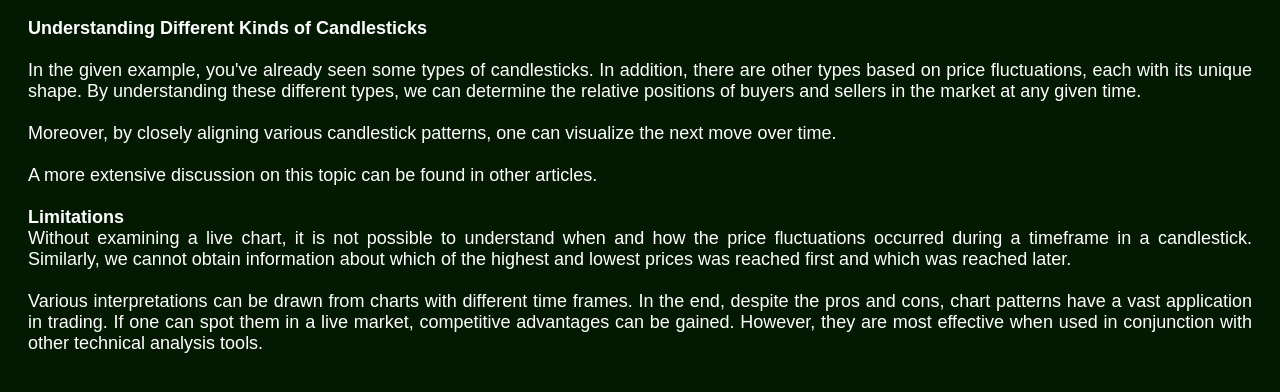
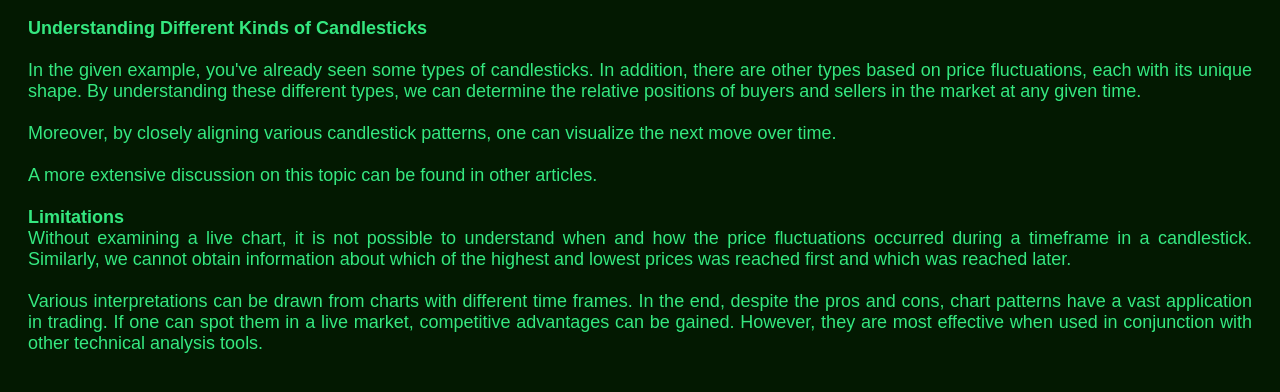
Before and after one commit to iamabhijitbera/mindtrading, a plain HTML site: page most-profitable-chart-pattern/basics/candlestick-er-bobohar.html in a window 1280 px wide. Drawn offline with Linux system fonts and the light colour scheme.

Commit message:
Update candlestick-er-bobohar.html

```diff
--- a/most-profitable-chart-pattern/basics/candlestick-er-bobohar.html
+++ b/most-profitable-chart-pattern/basics/candlestick-er-bobohar.html
@@ -8,7 +8,7 @@
    body {
       font-family: Arial, Helvetica, sans-serif;
       text-align: left;
-      color: white;
+      color: #35e880;
       font-size: 18px;
       padding-left: 20px;
       padding-right: 20px;
```
